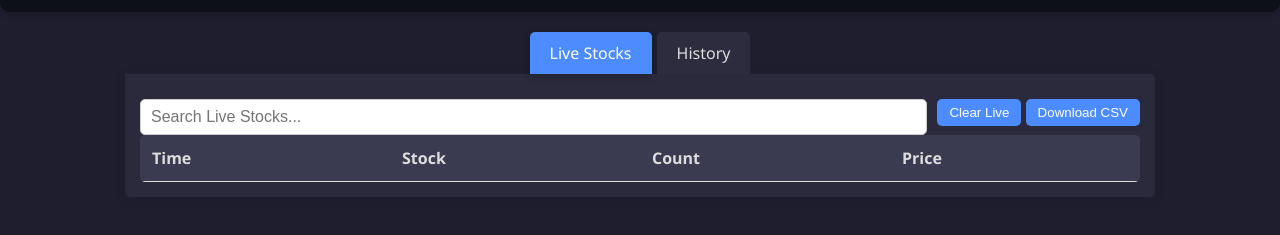
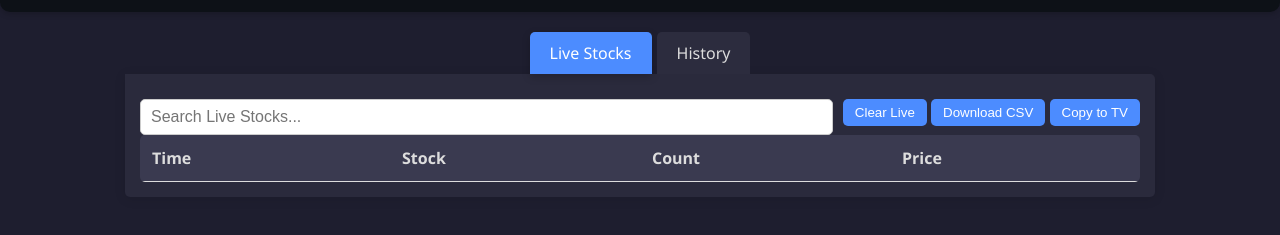
Before and after one commit to trading9429-codes/stocks-dashboard, a website: page src/public/index.html in a window 1280 px wide. Both pictures are taken after a click on the element "Live Stocks". Shown: the part 57-292 px from the top of the page. Drawn offline with Linux system fonts and the light colour scheme.

Commit message:
Added copy to TV

```diff
--- a/src/public/index.html
+++ b/src/public/index.html
@@ -172,6 +172,7 @@ th { position:relative; }
         <div>
             <button onclick="clearLive()">Clear Live</button>
             <button onclick="downloadCSV()">Download CSV</button>
+            <button onclick="copyToTV()">Copy to TV</button>
         </div>
     </div>
     <div class="table-wrapper">
@@ -340,6 +341,17 @@ function formatTimeToAMPM(datetimeStr) {
     hours = hours % 12 || 12;
     return `${hours}:${minutes} ${ampm}`;
 }
+// Copy live stocks to clipboard as comma-separated list
+function copyToTV(){
+    if(!liveData.length) return showToast("No live stocks to copy!");
+    const stockList = liveData.map(item => item.stock).join(",");
+    navigator.clipboard.writeText(stockList).then(()=>{
+        showToast("Copied to clipboard!");
+    }).catch(err=>{
+        showToast("Failed to copy!");
+        console.error(err);
+    });
+}
 </script>
 </body>
 </html>
```
